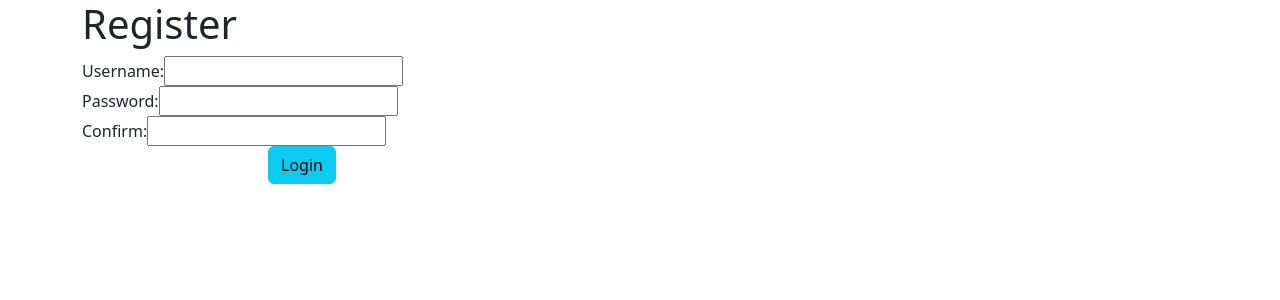
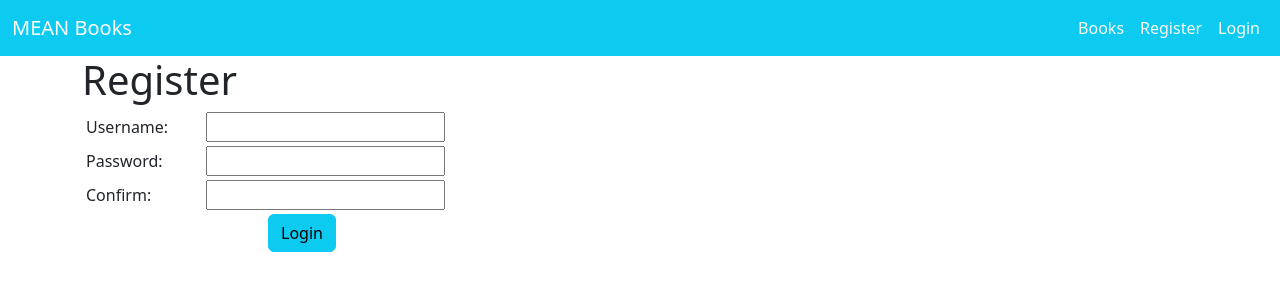
Before and after one commit to ifotn/mean-books-client, an Angular app: page /register in a window 1280 px wide. Shown: the top 300 px of the page. Built offline with nearby package versions, Linux system fonts and the light colour scheme; no server answers.

Commit message:
l9/2 - completed navbar, css fixes

```diff
--- a/angular.json
+++ b/angular.json
@@ -26,6 +26,9 @@
             ],
             "styles": [
               "src/styles.css"
+            ],
+            "scripts": [
+              "./node_modules/bootstrap/dist/js/bootstrap.js"
             ]
           },
           "configurations": {
--- a/src/app/app.html
+++ b/src/app/app.html
@@ -1,4 +1,4 @@
-
+<app-nav></app-nav>
 <main class="container mt-20">
     <router-outlet />
 </main>
--- a/src/app/app.ts
+++ b/src/app/app.ts
@@ -1,9 +1,10 @@
 import { Component, signal } from '@angular/core';
 import { RouterOutlet } from '@angular/router';
+import { Nav } from './components/nav/nav';
 
 @Component({
   selector: 'app-root',
-  imports: [RouterOutlet],
+  imports: [RouterOutlet, Nav],
   templateUrl: './app.html',
   styleUrl: './app.css'
 })
--- a/src/app/components/books/books.html
+++ b/src/app/components/books/books.html
@@ -3,8 +3,8 @@
     <section class="col-lg-6">
         <ul class="list-group">
             @for (book of BOOKS; track book._id) {
-            <li class="list-group-item">
-                    {{ book.title }} <button (click)="onSelect(book)">Select</button>
+                <li class="list-group-item d-flex">
+                    {{ book.title }} <button (click)="onSelect(book)" class="btn btn-info ms-auto">Select</button>
                 </li>
             }
         </ul>
--- a/src/app/components/books/books.ts
+++ b/src/app/components/books/books.ts
@@ -69,7 +69,9 @@ export class Books {
 
   // select book when an item in list is clicked
   onSelect(selectedBook: Book): void {
-    this.book = selectedBook;
+    // make a "shallow" copy of the book so list not updated in realtime
+    // ... is the "spread" operator in JS - references all properties of an object / array
+    this.book = { ...selectedBook };
   }
 
   clearForm(): void {
--- /dev/null
+++ b/src/app/components/nav/nav.html
@@ -0,0 +1,15 @@
+<nav class="navbar navbar-expand-lg bg-info" data-bs-theme="dark">
+    <div class="container-fluid">
+      <a class="navbar-brand" routerLink="/">MEAN Books</a>
+      <button class="navbar-toggler" type="button" data-bs-toggle="collapse" data-bs-target="#navbarNavAltMarkup" aria-controls="navbarNavAltMarkup" aria-expanded="false" aria-label="Toggle navigation">
+        <span class="navbar-toggler-icon"></span>
+      </button>
+      <div class="collapse navbar-collapse" id="navbarNavAltMarkup">
+        <div class="navbar-nav ms-auto">
+          <a class="nav-link text-light" routerLink="/books">Books</a>
+          <a class="nav-link text-light" routerLink="/register">Register</a>
+          <a class="nav-link text-light" routerLink="/login">Login</a>
+        </div>
+      </div>
+    </div>
+  </nav>
--- a/src/styles.css
+++ b/src/styles.css
@@ -1 +1,13 @@
 @import '../node_modules/bootstrap/dist/css/bootstrap.min.css';
+
+button.btn btn-primary {
+    color: #ffffff;
+}
+
+label {
+    width: 120px;
+}
+
+fieldset {
+    margin: 4px;
+}
```
Also changed, not shown: src/app/components/nav/nav.ts (added, +13 -0 lines), src/app/components/nav/nav.css (added), 2 other files (tests, documents, lock files or other folders).
